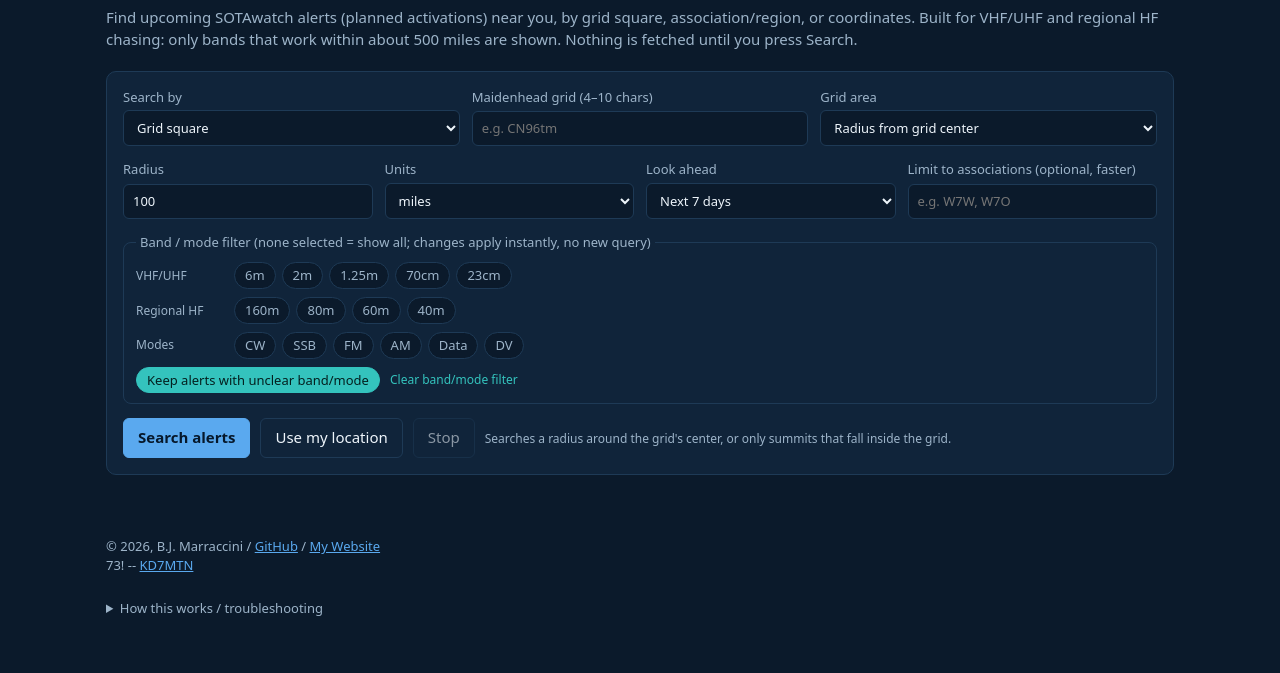
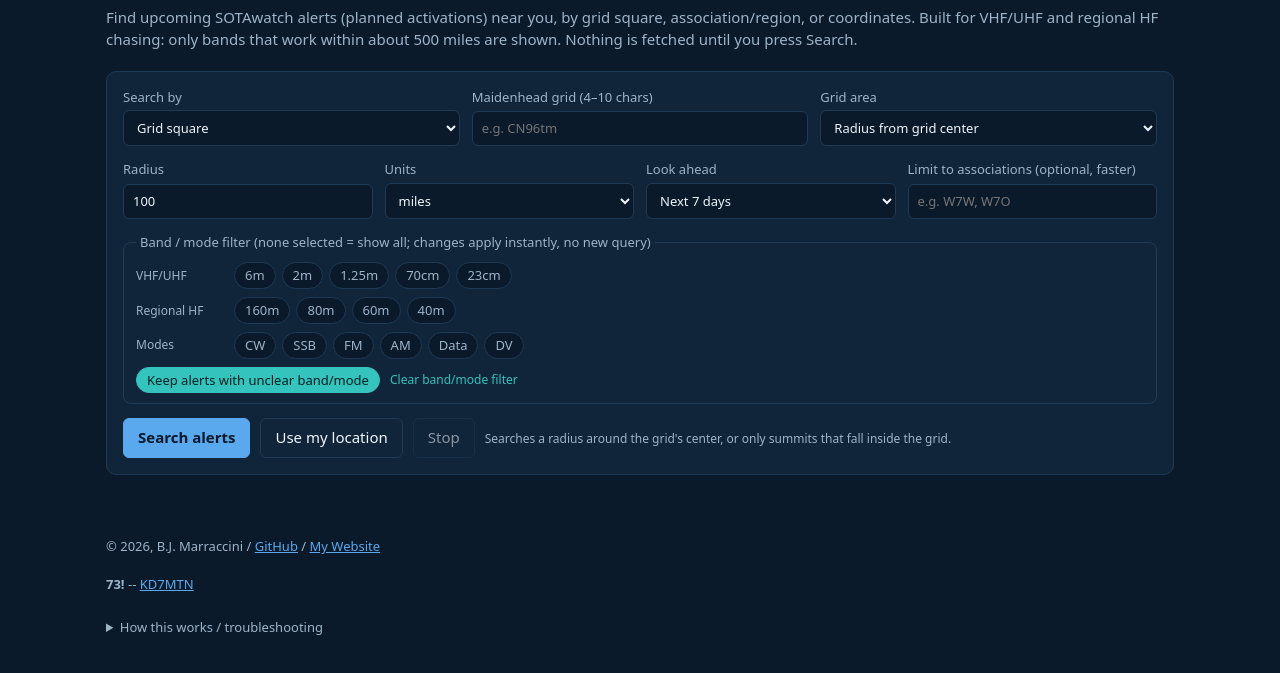
Before and after one commit to marracci/sota-near-me, a plain HTML site: page docs/index.html in a window 1280 px wide. Shown: the part 225-898 px from the top of the page. Drawn offline with Linux system fonts and the light colour scheme.

Commit message:
Update index.html

```diff
--- a/docs/index.html
+++ b/docs/index.html
@@ -119,8 +119,8 @@
     <p class="muted">Wildcard refs (e.g. W7W/LC-XXX) or summits the API couldn't locate. They may or may not be in range.</p>
     <div class="tablewrap"><table><tbody id="wild"></tbody></table></div>
   </div>
-  <div class="footer">© 2026, B.J. Marraccini / <a href="https://github.io/marracci" target="_blank" rel="noopener noreferrer">GitHub</a> / <a href="https://marracci.github.io" target="_blank" rel="noopener noreferrer">My Website</a><br>
-    73! -- <a href="https://www.qrz.com/db/KD7MTN" target="_blank" rel="noopener noreferrer">KD7MTN</a>
+  <div class="footer">© 2026, B.J. Marraccini / <a href="https://github.com/marracci" target="_blank" rel="noopener noreferrer">GitHub</a> / <a href="https://marracci.github.io" target="_blank" rel="noopener noreferrer">My Website</a><br><br>
+    <b>73!</b> -- <a href="https://www.qrz.com/db/KD7MTN" target="_blank" rel="noopener noreferrer">KD7MTN</a>
   </div>
 
   <details>
```
